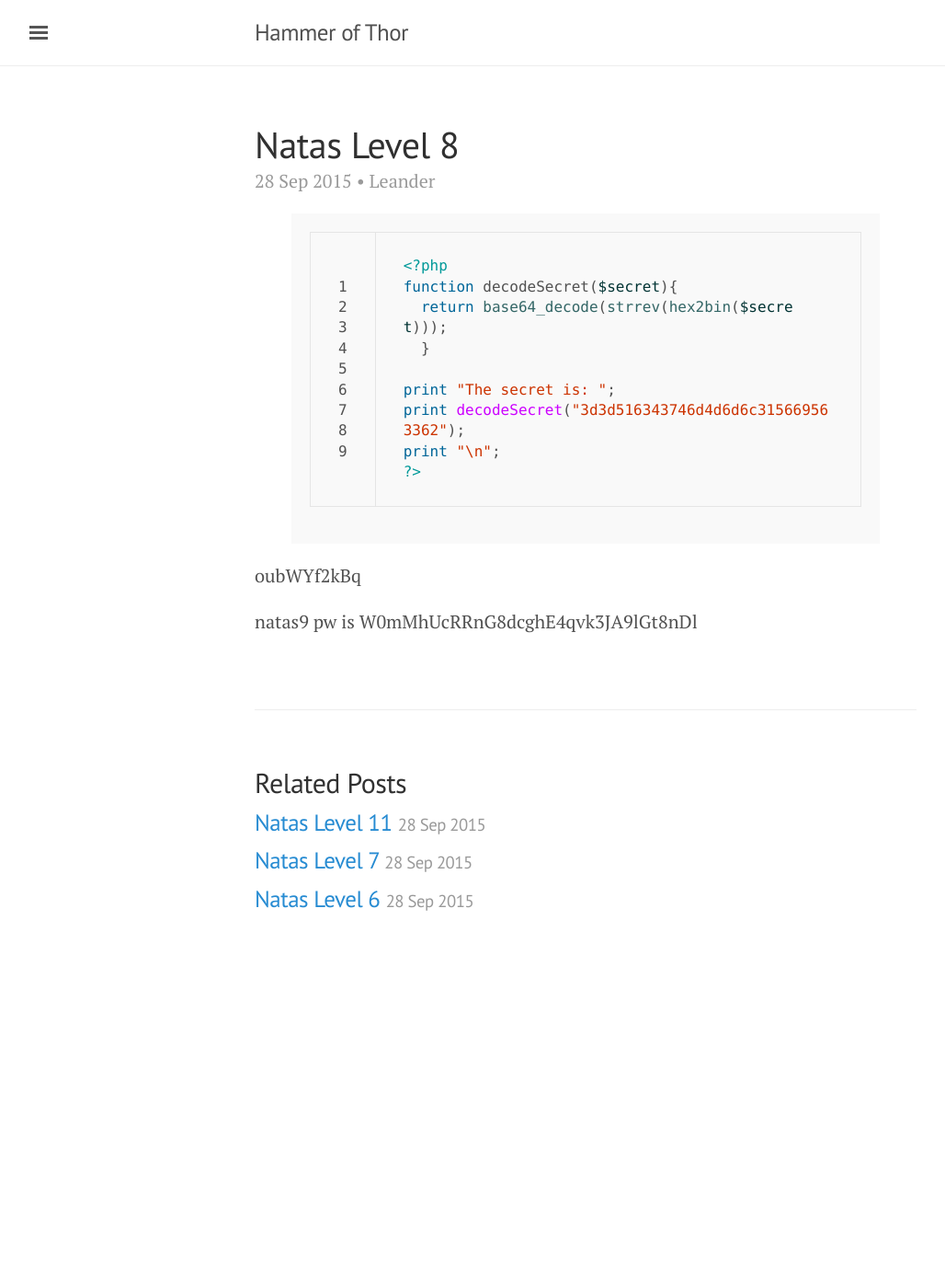
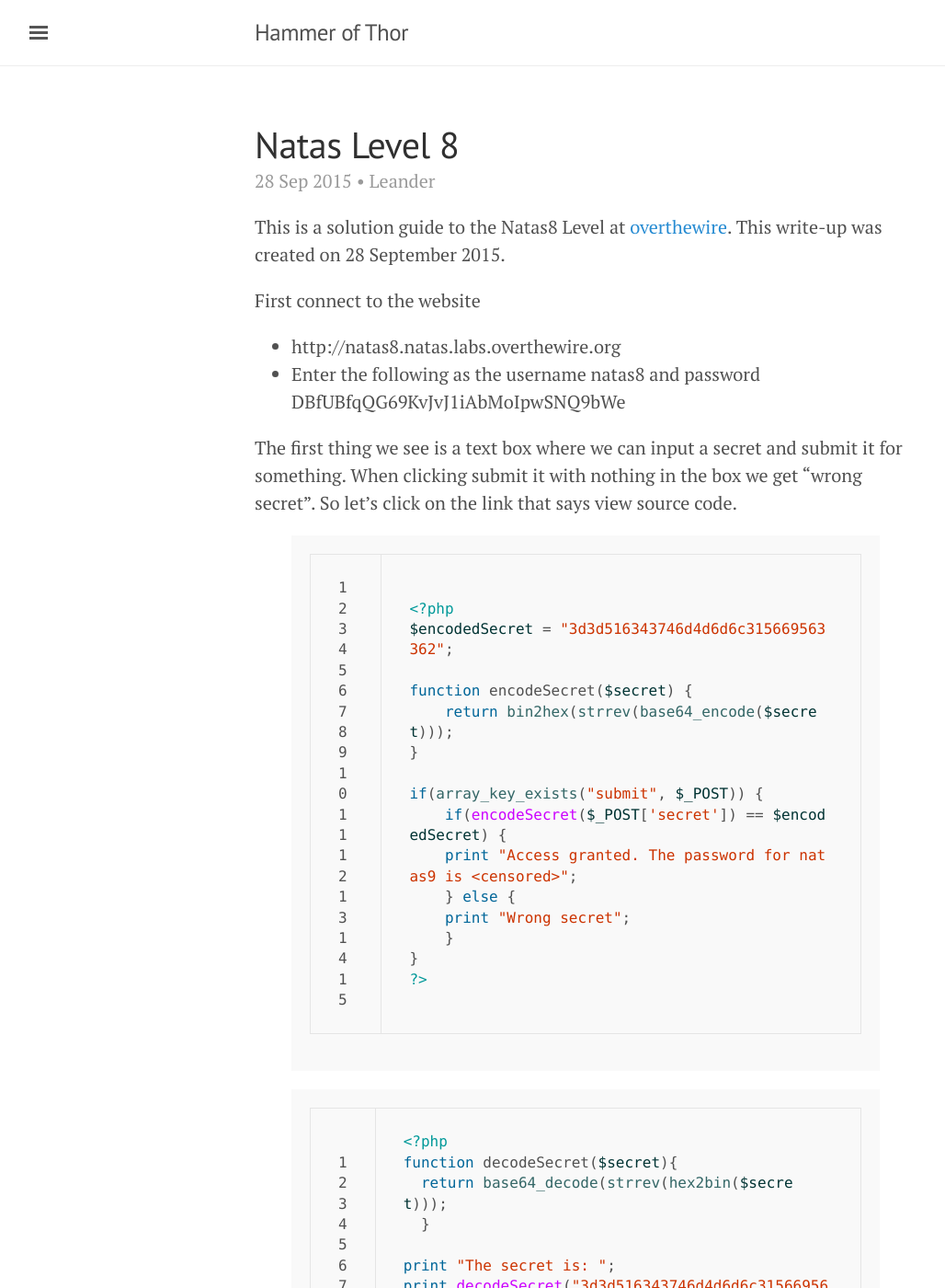
Before and after one commit to MCPA/MCPA.github.io, a Jekyll site: the page built from _posts/natas-overthewire/2015-09-28-natas08.markdown, in a window 1280 px wide and 1400 px high. Shown: the whole window at 92% size, without its empty margins (3-1031 px from the left). Built offline with Jekyll 4.4.1, drawn with Linux system fonts in a browser that asks for light colours.

Commit message:
Update 2015-09-28-natas08.markdown

```diff
--- a/_posts/natas-overthewire/2015-09-28-natas08.markdown
+++ b/_posts/natas-overthewire/2015-09-28-natas08.markdown
@@ -1,10 +1,35 @@
 ---
 layout: post
 title:  "Natas Level 8"
-date:   2015-09-28 13:50
+date:   2015-09-28 19:08
 categories: natas wargame web overthewire
 author: Leander
 ---
+This is a solution guide to the Natas8 Level at [overthewire](http://natas8.natas.labs.overthewire.org). This write-up was created on 28 September 2015.
+
+First connect to the website
+<ul><li>http://natas8.natas.labs.overthewire.org</li>
+<li>Enter the following as the username natas8 and password DBfUBfqQG69KvJvJ1iAbMoIpwSNQ9bWe</li></ul>
+
+The first thing we see is a text box where we can input a secret and submit it for something. When clicking submit it with nothing in the box we get "wrong secret". So let's click on the link that says view source code.
+
+{% highlight php linenos %}
+<?php
+$encodedSecret = "3d3d516343746d4d6d6c315669563362";
+
+function encodeSecret($secret) {
+    return bin2hex(strrev(base64_encode($secret)));
+}
+
+if(array_key_exists("submit", $_POST)) {
+    if(encodeSecret($_POST['secret']) == $encodedSecret) {
+    print "Access granted. The password for natas9 is <censored>";
+    } else {
+    print "Wrong secret";
+    }
+}
+?>
+{% endhighlight %}
 
 {% highlight php linenos %}
 <?php
```
